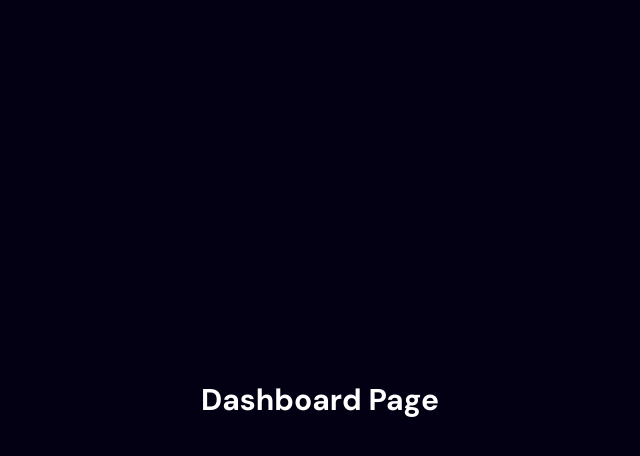
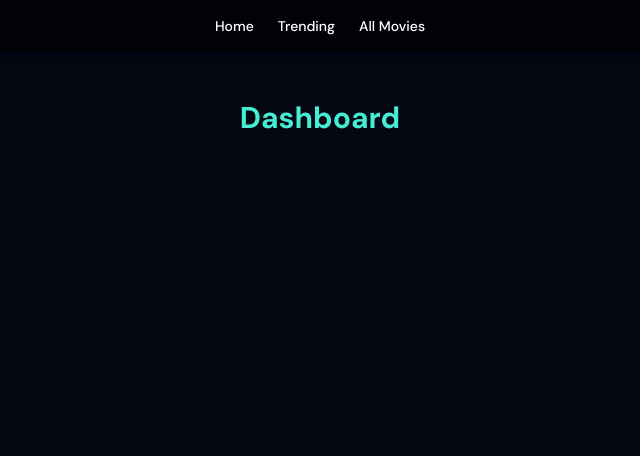
Before and after one commit to HarshlyHk/movie-app, a React (Vite) app: page /dashboard in a window 1280 px wide. Shown: the top 456 px of the page, without its empty margins (320-960 px from the left). Built offline with nearby package versions, Linux system fonts and the light colour scheme; no server answers.

Commit message:
Created layouts/MainLayout for routed pages; applied shared styling and navbar to Dashboard and Settings views

```diff
--- /dev/null
+++ b/src/layouts/MainLayout.jsx
@@ -0,0 +1,16 @@
+import Navbar from "../components/Navbar.jsx"; // Optional if you want scroll/routed nav
+
+const MainLayout = ({ children }) => {
+  return (
+    <>
+      {/* Shared navbar for routed views */}
+      <Navbar />
+
+      <main className="min-h-screen pt-20 px-6 bg-gray-950 text-gray-100">
+        {children}
+      </main>
+    </>
+  );
+};
+
+export default MainLayout;
--- a/src/pages/Dashboard.jsx
+++ b/src/pages/Dashboard.jsx
@@ -1,8 +1,10 @@
+import MainLayout from "../layouts/MainLayout";
+
 const Dashboard = () => {
     return (
-        <div className="min-h-screen flex items-center justify-center">
-            <h1 className="text-3xl font-bold">Dashboard Page</h1>
-        </div>
+        <MainLayout>
+            <h1 className="text-3xl font-bold text-teal-300">Dashboard</h1>
+        </MainLayout>
     );
 };
 
--- a/src/pages/Settings.jsx
+++ b/src/pages/Settings.jsx
@@ -1,11 +1,20 @@
+import MainLayout from "../layouts/MainLayout";
+
 const Settings = () => {
     return (
+        <MainLayout>
             <div className="min-h-screen bg-gray-950 text-gray-200 flex items-center justify-center">
                 <div className="p-8 rounded-lg bg-gray-900 shadow-xl">
-        <h1 className="text-3xl font-semibold text-teal-300">Settings</h1>
-        <p className="mt-2 text-gray-400">Manage your preferences and personalization options here.</p>
+                    <h1 className="text-3xl font-semibold text-teal-300">
+                        Settings
+                    </h1>
+                    <p className="mt-2 text-gray-400">
+                        Manage your preferences and personalization options
+                        here.
+                    </p>
                 </div>
             </div>
+        </MainLayout>
     );
 };
 
```
Lines whose indentation alone changed are shown as unchanged.
